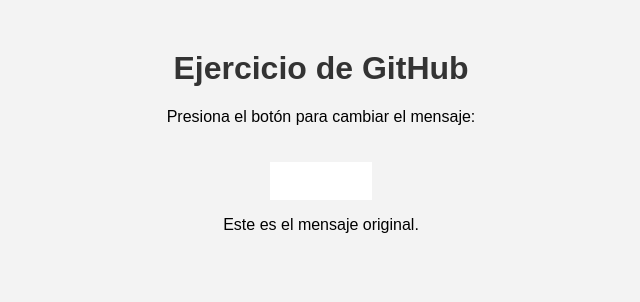
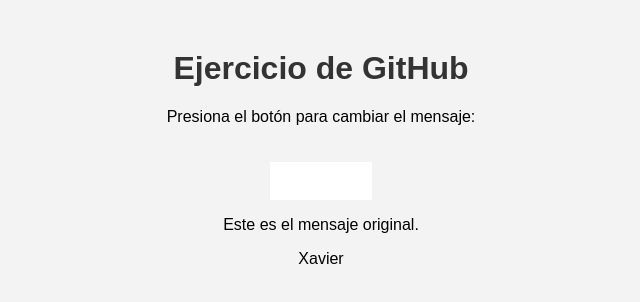
Before and after one commit to xaviigna/git-practice, a plain HTML site: page index.html in a window 1280 px wide. Shown: the full height of the page, 319-959 px from the left. Drawn offline with Linux system fonts and the light colour scheme.

Commit message:
Agrega un párrafo con mi nombre en la rama feature

```diff
--- a/index.html
+++ b/index.html
@@ -33,6 +33,7 @@
     <p>Presiona el botón para cambiar el mensaje:</p>
     <button onclick="cambiarMensaje()">Clic aquí</button>
     <p id="mensaje">Este es el mensaje original.</p>
+    <p> Xavier</p>
 
     <script>
         function cambiarMensaje() {
```
